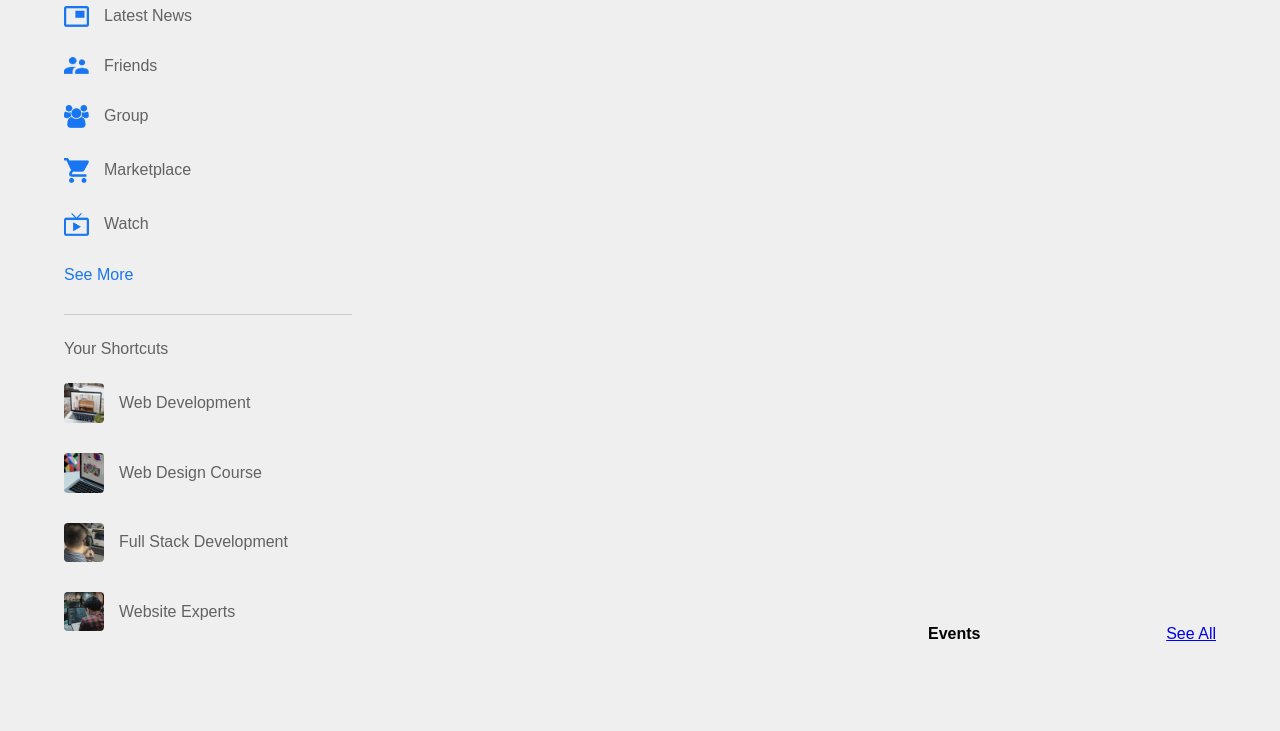
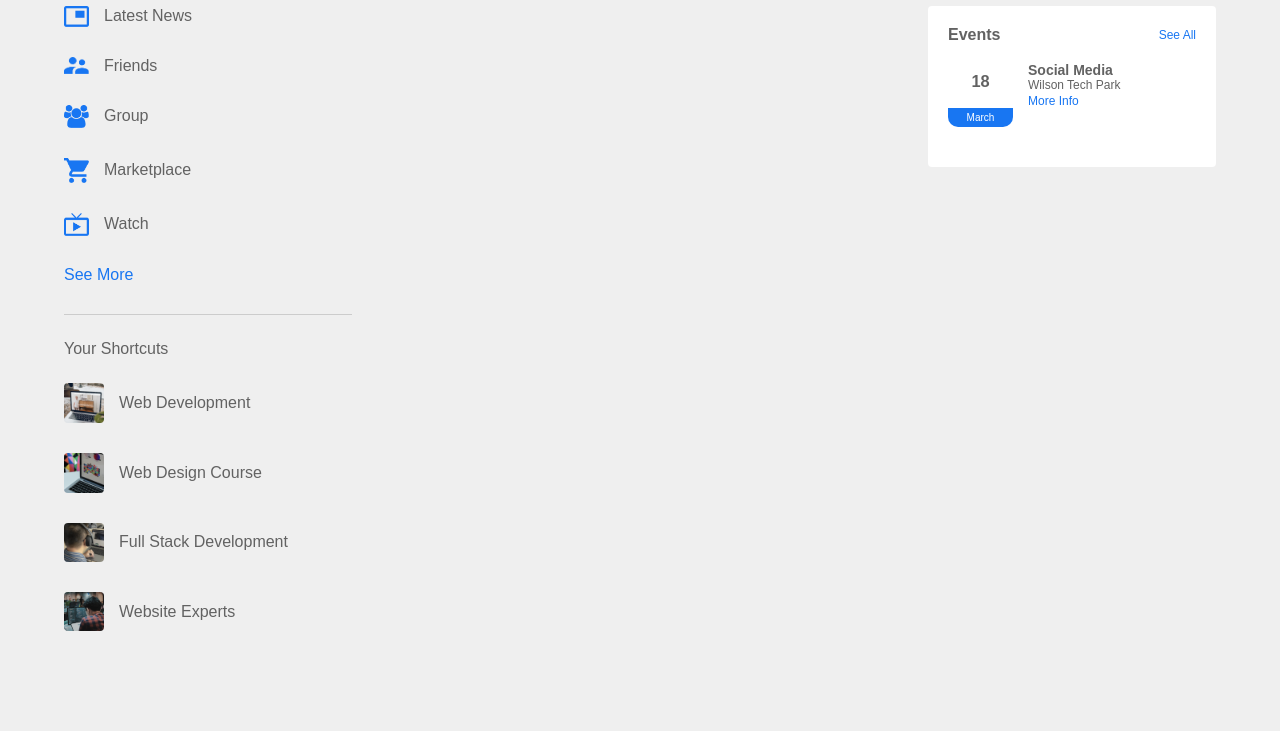
Before and after one commit to mnngh/Building-5-Real-World-Website, a plain HTML site: page MYSBOOK/index.html in a window 1280 px wide. Shown: the part 69-800 px from the top of the page. Drawn offline with Linux system fonts and the light colour scheme.

Commit message:
third commit

```diff
--- a/MYSBOOK/index.html
+++ b/MYSBOOK/index.html
@@ -54,6 +54,17 @@
                 <h4>Events</h4>
                 <a href="#">See All</a>
             </div>
+            <div class="event">
+                <div class="left-event">
+                    <h3>18</h3>
+                    <span>March</span>
+                </div>
+                <div class="right-event">
+                    <h4>Social Media</h4>
+                    <p>Wilson Tech Park</p>
+                    <a href="#">More Info</a>
+                </div>
+            </div>
         </div>
     </div>
   </body>
--- a/MYSBOOK/style.css
+++ b/MYSBOOK/style.css
@@ -2,6 +2,7 @@
   margin: 0;
   padding: 0;
   font-family: 'poppins', sans-serif;
+  box-sizing: border-box;
 }
 body {
   background: #efefef;
@@ -89,7 +90,11 @@ nav {
   flex-basis: 25%;
   position: sticky;
   top: 70px;
-  align-self: flex-end;
+  align-self: flex-start;
+  background: #fff;
+  padding: 20px;
+  border-radius: 4px;
+  color: #626262;
 }
 .main-content {
   flex-basis: 47%;
@@ -128,3 +133,48 @@ nav {
   justify-content: space-between;
   margin-bottom: 18px;
 }
+.sidebar-title h4 {
+  font-weight: 600;
+  font-size: 16px;
+}
+.sidebar-title a {
+  text-decoration: none;
+  font-size: 12px;
+  color: #1876f2;
+}
+
+.event {
+  display: flex;
+  font-size: 14px;
+  margin-bottom: 20px;
+}
+.left-event {
+  border-radius: 10px;
+  height: 65px;
+  width: 65px;
+  margin-right: 15px;
+  padding-top: 10px;
+  text-align: center;
+  position: relative;
+  overflow: hidden;
+  box-shadow: 0  0 10px rgba(0 0 0 0.1);
+}
+.event p {
+  font-size: 12px;
+}
+.event a {
+  font-size: 12px;
+  color: #1876f2;
+  text-decoration: none;
+}
+/* need to learn more about css position */
+.left-event span {
+  position: absolute;
+  bottom: 0;
+  left: 0;
+  width: 100%;
+  background: #1876f2;
+  color: #fff;
+  font-size: 10px;
+  padding: 4px 0;
+}
```
